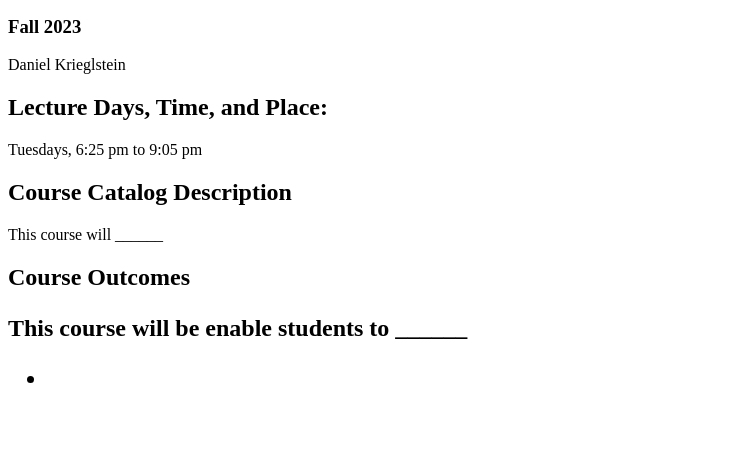
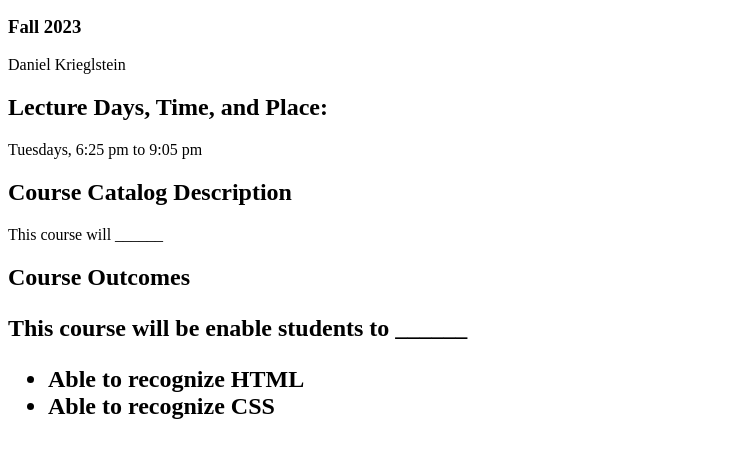
Before and after one commit to charliehaffner/Lab2, a plain HTML site: page index.html in a window 1280 px wide. Shown: the part 101-558 px from the top of the page, without its empty margins (0-738 px from the left). Drawn offline with Linux system fonts and the light colour scheme.

Commit message:
Update index.html

```diff
--- a/index.html
+++ b/index.html
@@ -16,7 +16,8 @@
 	<h2>Course Outcomes<h2>
 		<p>This course will be enable students to ______</p>
 		<ul>
-			<li></li>
+			<li>Able to recognize HTML</li>
+			<li>Able to recognize CSS</li>
 		</ul>
 </body>
 </html>
```
